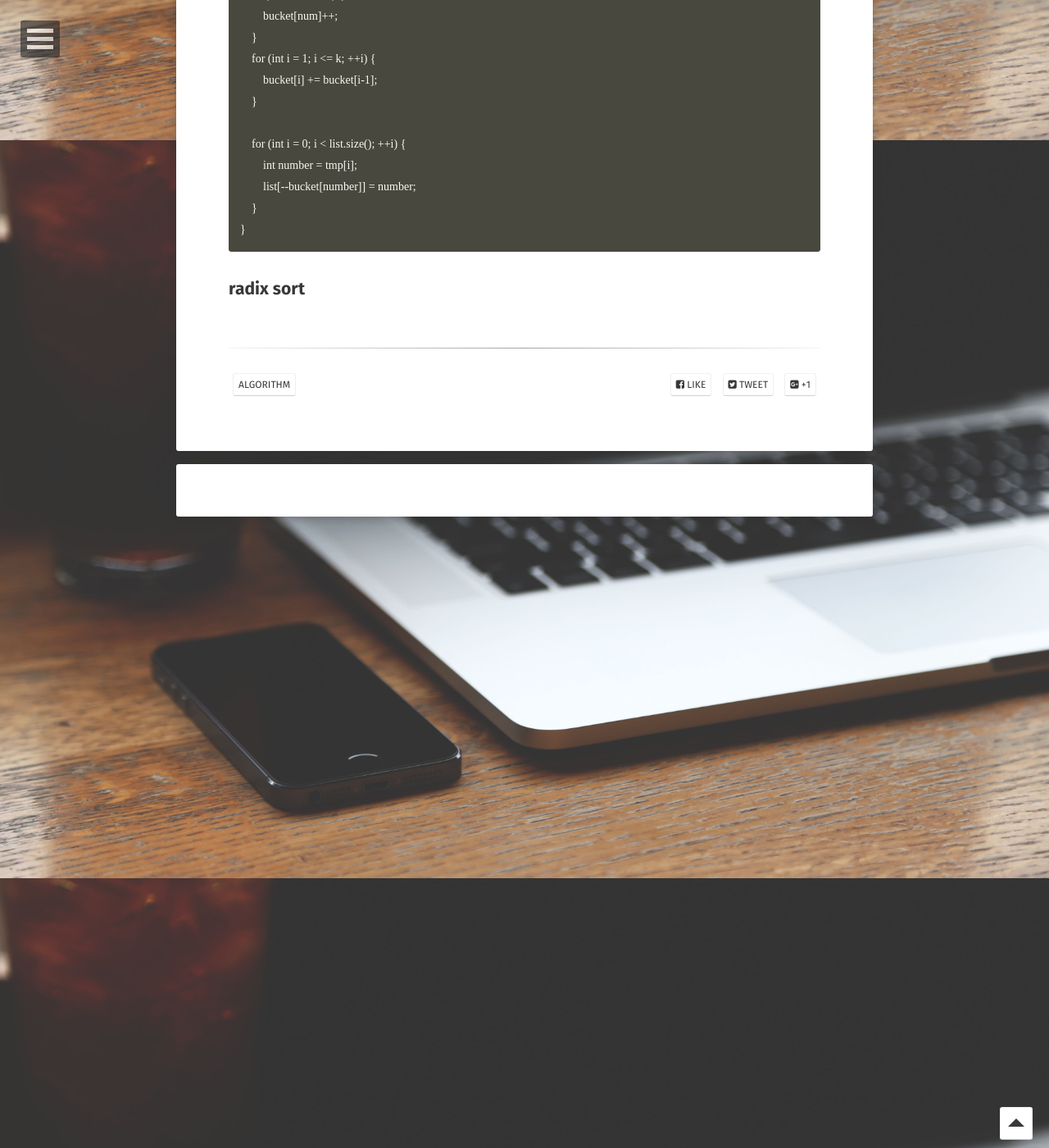
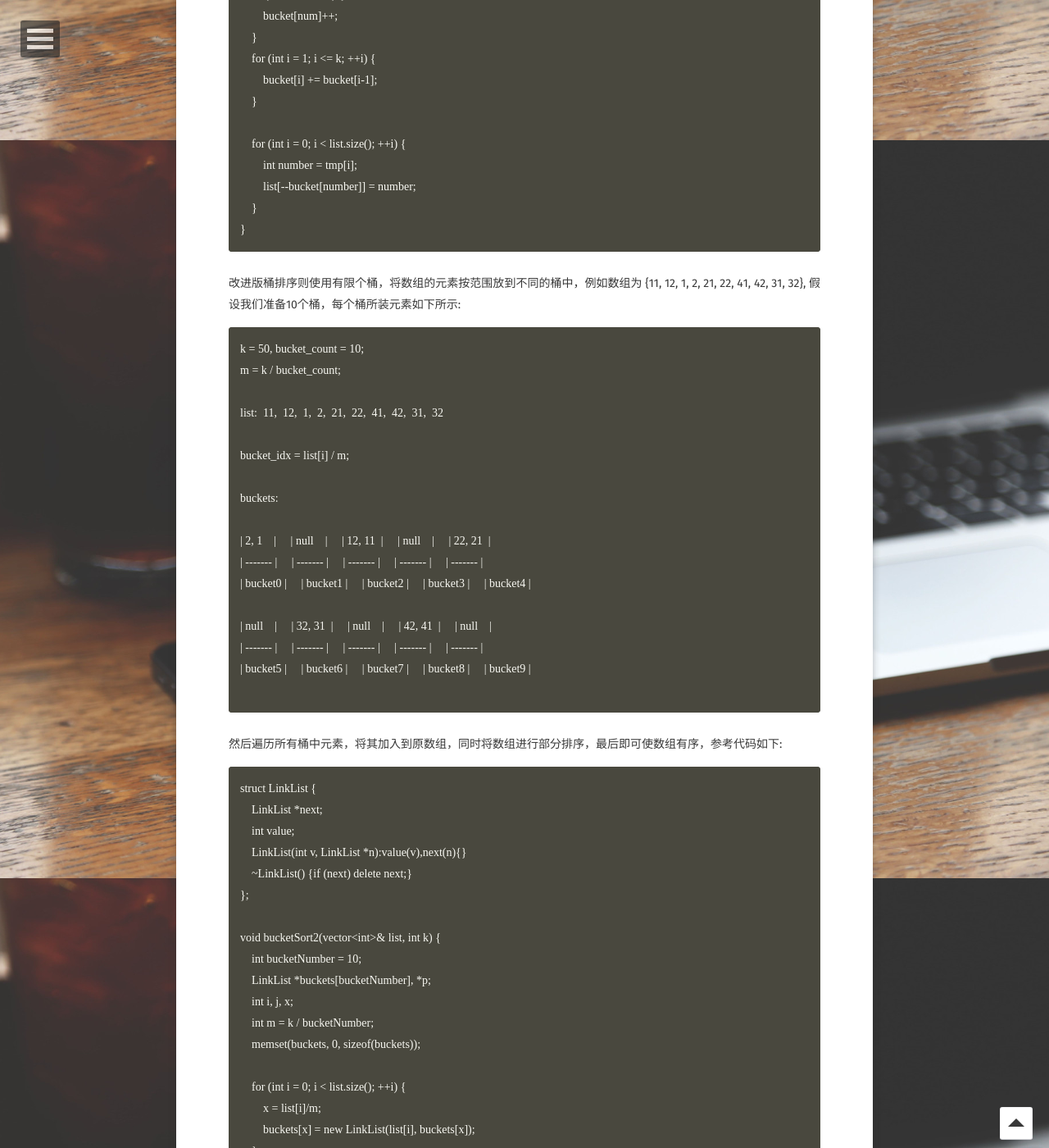
Before and after one commit to longjianjiang/longjianjiang.github.io, a Jekyll site: the page built from _posts/2018-12-07-sort.md, in a window 1280 px wide and 1400 px high, scrolled down 10629 px. Shown: the whole window at 82% size. Built offline with Jekyll 4.4.1, drawn with Linux system fonts in a browser that asks for light colours; some web fonts are replaced; comment, search, counter and statistics services are not loaded; some of the changed text lies outside the part shown.

Commit message:
Update(auto commit)

````diff
--- a/_posts/2018-12-07-sort.md
+++ b/_posts/2018-12-07-sort.md
@@ -372,6 +372,7 @@ bucket:     1 0 0 1 0 0 0 1 1 1 0
 
 add_bucket: 1 1 1 2 2 2 2 3 4 5 5
 ```
+
 现在 bucket 中存储的是数组元素次数的累加，其实也是排序后改元素在数组中的索引，所以我们遍历数组根据数组的中值，也就是 bucket 的索引找到累加值，将该索引和数组的值进行更新数组，即可使数组有序，参考代码如下:
 
 ```
@@ -395,4 +396,64 @@ void countingSort(vector<int>& list, int k) {
 }
 ```
 
+改进版桶排序则使用有限个桶，将数组的元素按范围放到不同的桶中，例如数组为 {11, 12, 1, 2, 21, 22, 41, 42, 31, 32}, 假设我们准备10个桶，每个桶所装元素如下所示:
+
+```
+k = 50, bucket_count = 10;
+m = k / bucket_count;
+
+list:  11,  12,  1,  2,  21,  22,  41,  42,  31,  32
+
+bucket_idx = list[i] / m;
+
+buckets:
+
+| 2, 1    |     | null    |     | 12, 11  |     | null    |     | 22, 21  |
+| ------- |     | ------- |     | ------- |     | ------- |     | ------- |
+| bucket0 |     | bucket1 |     | bucket2 |     | bucket3 |     | bucket4 |
+
+| null    |     | 32, 31  |     | null    |     | 42, 41  |     | null    |
+| ------- |     | ------- |     | ------- |     | ------- |     | ------- |
+| bucket5 |     | bucket6 |     | bucket7 |     | bucket8 |     | bucket9 |
+
+```
+
+然后遍历所有桶中元素，将其加入到原数组，同时将数组进行部分排序，最后即可使数组有序，参考代码如下:
+
+```
+struct LinkList {
+    LinkList *next;
+    int value;
+    LinkList(int v, LinkList *n):value(v),next(n){}
+    ~LinkList() {if (next) delete next;}
+};
+
+void bucketSort2(vector<int>& list, int k) {
+    int bucketNumber = 10;
+    LinkList *buckets[bucketNumber], *p;
+    int i, j, x;
+    int m = k / bucketNumber;
+    memset(buckets, 0, sizeof(buckets));
+
+    for (int i = 0; i < list.size(); ++i) {
+        x = list[i]/m;
+        buckets[x] = new LinkList(list[i], buckets[x]);
+    }
+
+    for (x=j=0; x < bucketNumber; ++x) {
+        i = j;
+        cout << "bucket " << x << endl;
+        for (p = buckets[x]; p; p=p->next) {
+            cout << p->value << " ";
+            list[j++] = p->value;
+        }
+        cout << "\nbucket " << x << endl;
+        delete buckets[x];
+        if (j > i) {
+            partial_sort(list.begin()+i, list.begin()+(j-1), list.begin()+j);
+        }
+    }
+}
+```
+
 ## radix sort
````
